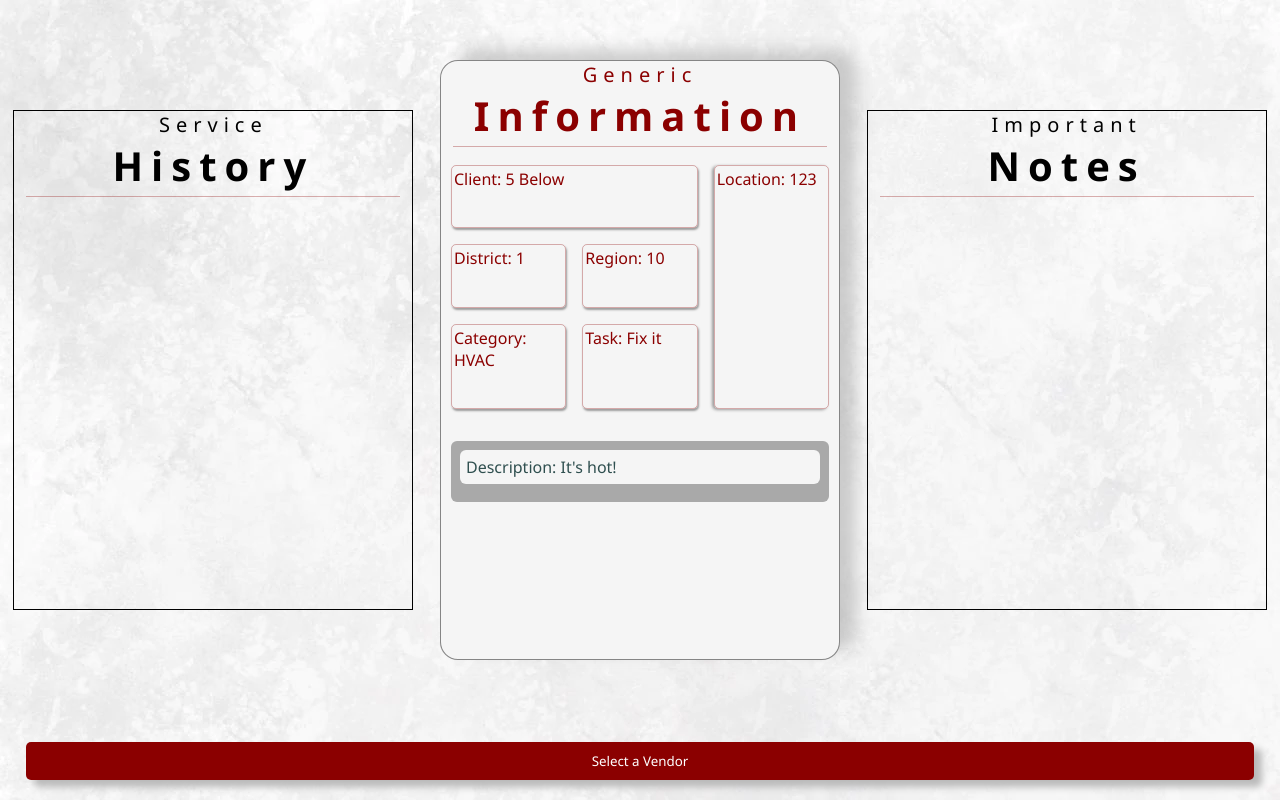
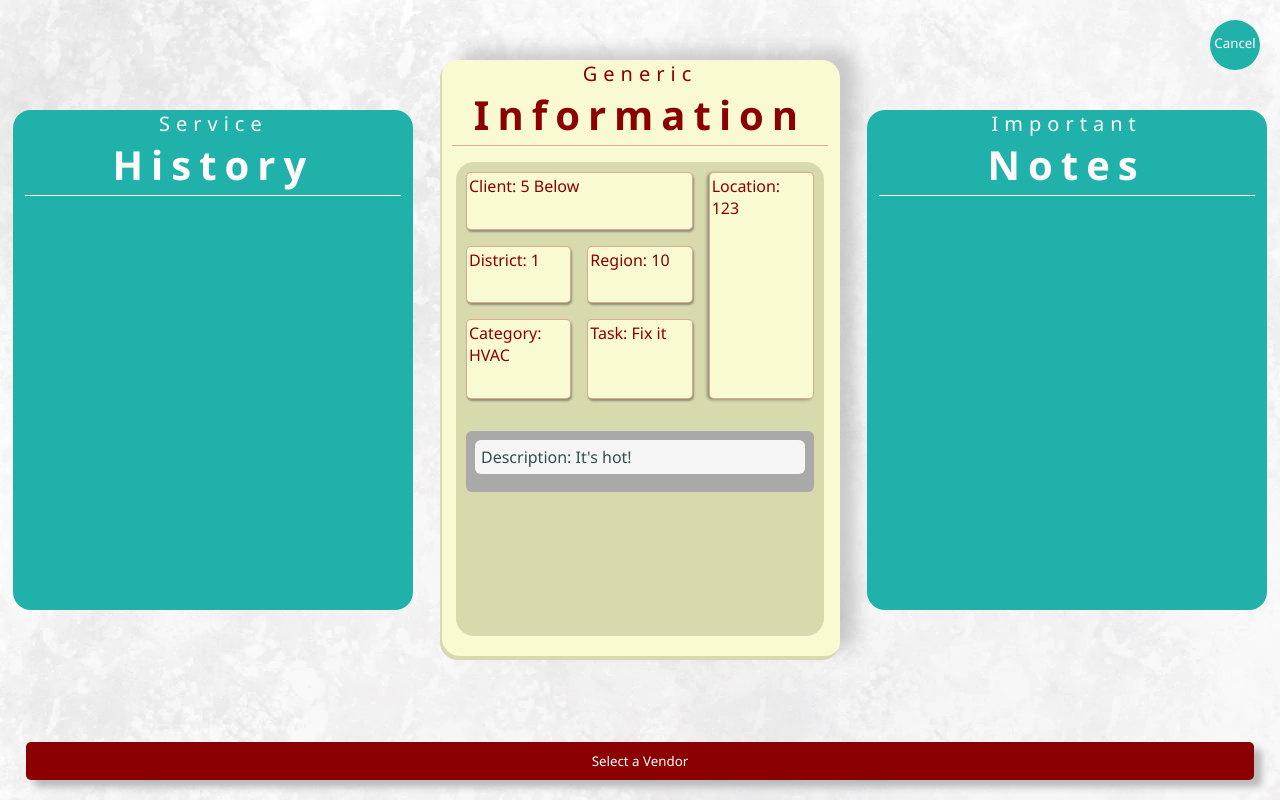
Before and after one commit to BigMoneyKirk/DispatchDashboard, an Angular app: page / in a window 1280 px wide. Built offline with nearby package versions, Linux system fonts and the light colour scheme.

Commit message:
Added "cancel work order" button

```diff
--- a/src/app/app.component.html
+++ b/src/app/app.component.html
@@ -1,4 +1,11 @@
 <main>
+  <div class="cancel-workorder-btn-container">
+    <button class="btn cancel-workorder-btn">
+      <span class="cancel-text">
+        Cancel
+      </span>
+    </button>
+  </div>
   <section class="top-three">
     <article class="service-history secondary-card">
       <header class="card-header"><span class="first-word">Service </span><span class="rest-of-word"> History</span>
@@ -20,8 +27,8 @@
 
         <div class="description-outer-container">
           <div class="description-inner-container">
-          <p class="description">Description: It's hot!</p>
-        </div>
+            <p class="description">Description: It's hot!</p>
+          </div>
         </div>
       </section>
     </article>
--- a/src/app/app.component.scss
+++ b/src/app/app.component.scss
@@ -1,3 +1,6 @@
+$red-color: #8b00004f;
+$box-shadow-gray: #45454580;
+
 *, *::before, *::after {
     box-sizing: border-box;
     font-family:'Segoe UI', Tahoma, Geneva, Verdana, sans-serif;
@@ -5,6 +8,29 @@
 
 main {
     height: 90%;
+}
+
+.cancel-workorder-btn-container {
+    position: absolute;
+    top: 20px;
+    right: 20px;
+}
+
+.cancel-workorder-btn {
+    height: 50px;
+    width: 50px;
+    border: none;
+    border-radius: 50%;
+    background: lightseagreen;
+    color: snow;
+    display: flex;
+    justify-content: center;
+    align-items: center;
+    cursor: pointer;
+}
+
+.cancel-text {
+    transform: translateY(-2px);
 }
 
 .top-three {
@@ -17,17 +43,25 @@ main {
 .primary-card {
     height: 600px;
     width: 400px;
-    border: 1px #616161bf solid;
-    background: whitesmoke;
+    background: lightgoldenrodyellow;
     color: darkred;
     border-radius: 18px;
-    box-shadow: 16px -10px 1rem #aaaaaa91;
+    box-shadow: 16px -10px 1rem #aaaaaa91, inset 2px -4px rgba(87, 87, 30, 0.2);
+    border-right: 0;
+    border-bottom: 0;
 }
 
 .secondary-card {
     width: 400px;
     height: 500px;
-    border: 1px black solid;
+    /* border: 1px black solid; */
+    background: lightseagreen;
+    border-radius: 18px;
+    color: snow;
+}
+
+.secondary-card .card-header::after {
+    background: snow;
 }
 
 .card-header {
@@ -42,7 +76,7 @@ main {
     display: block;
     width: 94%;
     height: 1px;
-    background: #8b00004f;
+    background: $red-color;
     margin: 3px auto;
 }
 
@@ -84,7 +118,10 @@ main {
 .generic-info-container {
     margin-top: 0.5rem;
     padding: 10px;
-    height: 85%;
+    height: 79%;
+    background: rgba(87, 87, 30, 0.2);
+    border-radius: 18px;
+    margin: 1rem;
 }
 
 .generic-info-container ol {
@@ -96,14 +133,15 @@ main {
 
 .generic-info-container ol li {
     list-style: none;
-    border: 1px solid #8b00004f;
+    border: 1px solid $red-color;
     border-radius: 5px;
     padding: 2px;
-    box-shadow: 1px 2px 2px #45454580;
+    box-shadow: 1px 2px 2px $box-shadow-gray;
+    background: lightgoldenrodyellow;
 }
 
 .generic-info-container ol li.location {
-    box-shadow: -2px 1px 3px #45454580;
+    box-shadow: -2px 1px 3px $box-shadow-gray;
 }
 .grid-col-span-2 {
     grid-column: span 2;
```
